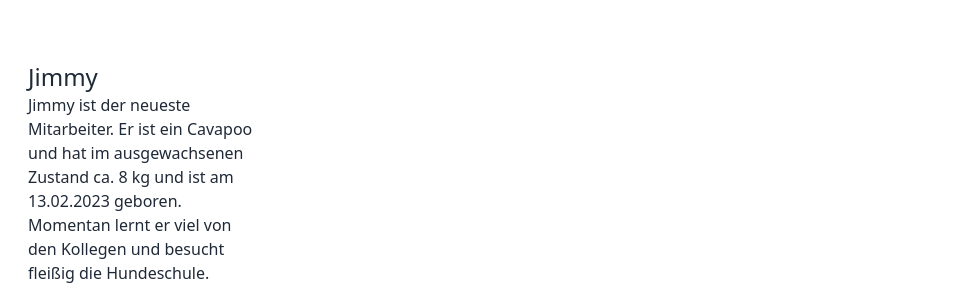
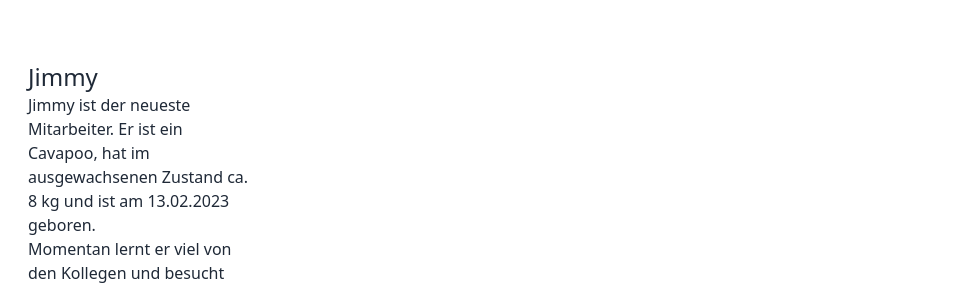
Before and after one commit to markuseckstein/hundemomente.info, an Astro site: page / in a window 1280 px wide. Shown: the part 1584-1871 px from the top of the page, 320-1280 px from the left. Built offline with nearby package versions, Linux system fonts and the light colour scheme; Astro itself is replaced by a stand-in of ours.

Commit message:
fix: Jimmy Beschreibung

```diff
--- a/src/sections/dogs/Dogs.astro
+++ b/src/sections/dogs/Dogs.astro
@@ -53,7 +53,7 @@ import Dog from "./Dog.astro";
       </Dog>
       <Dog image={jimmy} name="Jimmy">
         <p>
-          Jimmy ist der neueste Mitarbeiter. Er ist ein Cavapoo und hat im
+          Jimmy ist der neueste Mitarbeiter. Er ist ein Cavapoo, hat im
           ausgewachsenen Zustand ca. 8 kg und ist am 13.02.2023 geboren.
         </p>
         <p>
```
